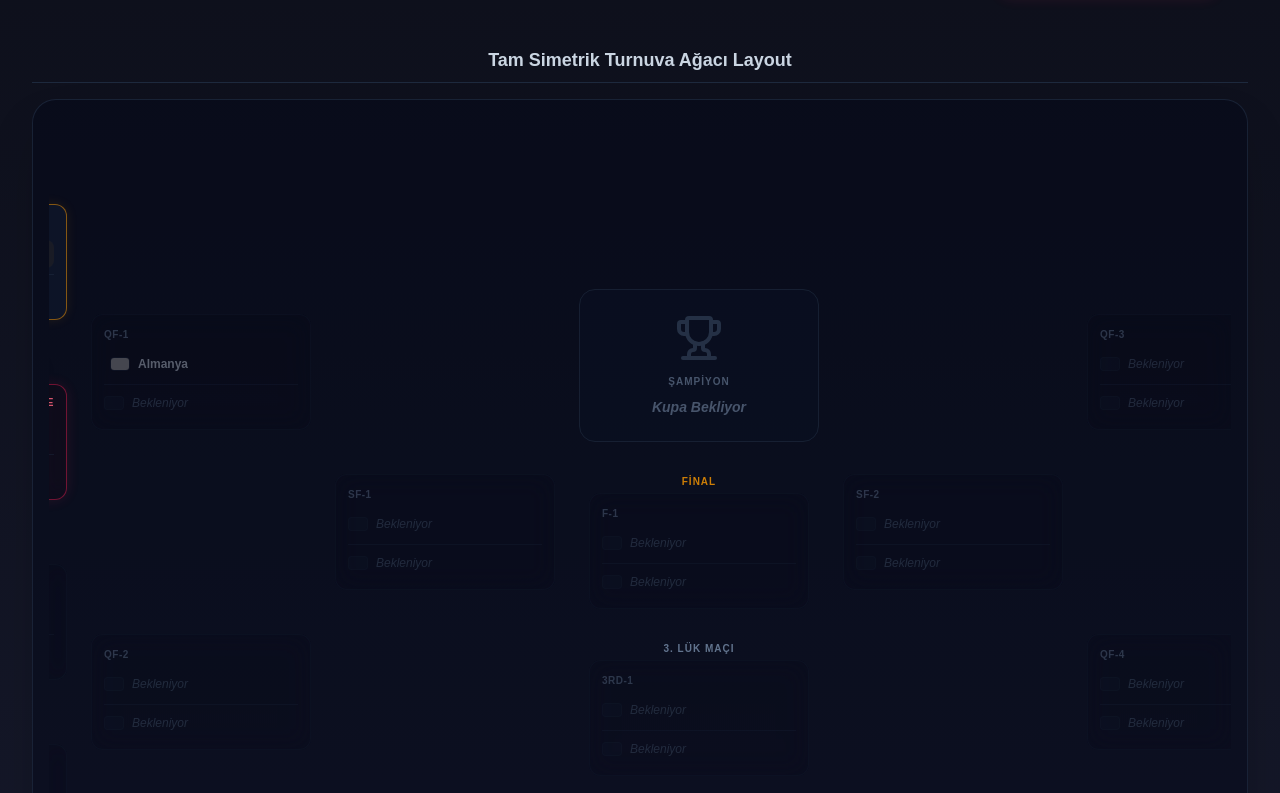
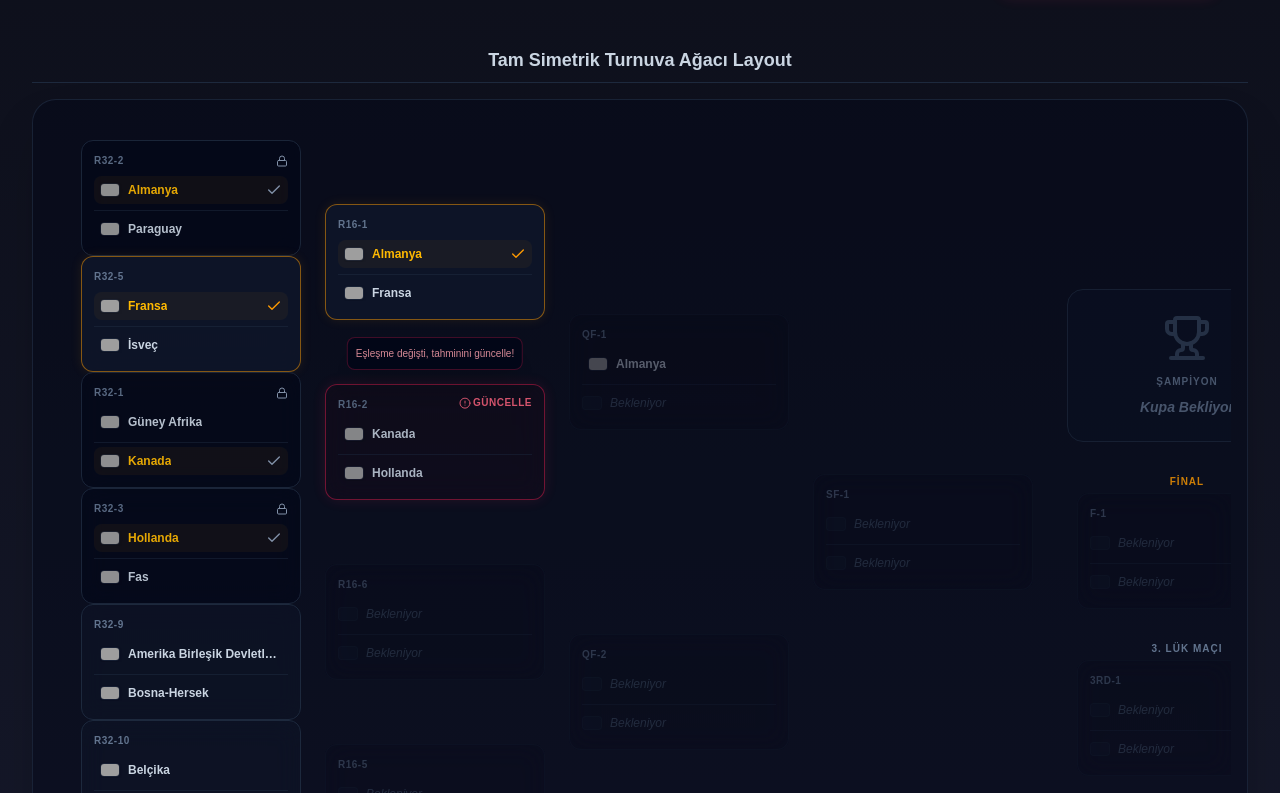
Before and after one commit to ozunekmekci/TurnuvaAgaci, a Next.js app: page /preview in a window 1280 px wide. Shown: the part 347-1140 px from the top of the page. Built offline with nearby package versions, Linux system fonts and the light colour scheme; grey boxes are pictures that could not be loaded.

Commit message:
fix: resolve bracket clipping and column compression on scroll layout

```diff
--- a/src/components/bracket-layout.tsx
+++ b/src/components/bracket-layout.tsx
@@ -51,12 +51,12 @@ export const BracketLayout: React.FC<BracketLayoutProps> = ({
     <div className="w-full flex flex-col items-center">
       {/* Scroll container for mobile/tablet */}
       <div className="w-full overflow-x-auto pb-6 scrollbar-thin scrollbar-thumb-slate-800 scrollbar-track-transparent">
-        <div className="flex flex-row items-center justify-center gap-6 min-w-[1300px] px-8 py-4">
+        <div className="flex flex-row items-center justify-start [@media(min-width:2200px)]:justify-center gap-6 min-w-max px-8 py-4">
 
           {/* LEFT SIDE BRACKET */}
-          <div className="flex flex-row gap-6 items-center">
+          <div className="flex flex-row gap-6 items-center flex-shrink-0">
             {/* R32 Left */}
-            <div id="col-left-r32" className="flex flex-col justify-between h-[800px] py-2 scroll-mt-4">
+            <div id="col-left-r32" className="flex flex-col justify-between h-[800px] py-2 scroll-mt-4 w-[220px] flex-shrink-0">
               {LEFT_R32_IDS.map((id) => (
                 <MatchCard
                   key={id}
@@ -68,7 +68,7 @@ export const BracketLayout: React.FC<BracketLayoutProps> = ({
             </div>
 
             {/* R16 Left */}
-            <div id="col-left-r16" className="flex flex-col justify-around h-[800px] py-10 scroll-mt-4">
+            <div id="col-left-r16" className="flex flex-col justify-around h-[800px] py-10 scroll-mt-4 w-[220px] flex-shrink-0">
               {LEFT_R16_IDS.map((id) => (
                 <MatchCard
                   key={id}
@@ -80,7 +80,7 @@ export const BracketLayout: React.FC<BracketLayoutProps> = ({
             </div>
 
             {/* QF Left */}
-            <div id="col-left-qf" className="flex flex-col justify-around h-[800px] py-20 scroll-mt-4">
+            <div id="col-left-qf" className="flex flex-col justify-around h-[800px] py-20 scroll-mt-4 w-[220px] flex-shrink-0">
               {LEFT_QF_IDS.map((id) => (
                 <MatchCard
                   key={id}
@@ -92,7 +92,7 @@ export const BracketLayout: React.FC<BracketLayoutProps> = ({
             </div>
 
             {/* SF Left */}
-            <div id="col-left-sf" className="flex flex-col justify-center h-[800px] scroll-mt-4">
+            <div id="col-left-sf" className="flex flex-col justify-center h-[800px] scroll-mt-4 w-[220px] flex-shrink-0">
               {LEFT_SF_IDS.map((id) => (
                 <MatchCard
                   key={id}
@@ -105,7 +105,7 @@ export const BracketLayout: React.FC<BracketLayoutProps> = ({
           </div>
 
           {/* CENTERPIECE: CHAMPION + FINAL + 3RD PLACE */}
-          <div id="col-center" className="flex flex-col items-center justify-center w-[260px] h-[800px] gap-8 scroll-mt-4">
+          <div id="col-center" className="flex flex-col items-center justify-center w-[260px] h-[800px] gap-8 scroll-mt-4 flex-shrink-0">
 
             {/* Champion Box */}
             <div
@@ -166,9 +166,9 @@ export const BracketLayout: React.FC<BracketLayoutProps> = ({
           </div>
 
           {/* RIGHT SIDE BRACKET */}
-          <div className="flex flex-row-reverse gap-6 items-center">
+          <div className="flex flex-row-reverse gap-6 items-center flex-shrink-0">
             {/* R32 Right */}
-            <div id="col-right-r32" className="flex flex-col justify-between h-[800px] py-2 scroll-mt-4">
+            <div id="col-right-r32" className="flex flex-col justify-between h-[800px] py-2 scroll-mt-4 w-[220px] flex-shrink-0">
               {RIGHT_R32_IDS.map((id) => (
                 <MatchCard
                   key={id}
@@ -180,7 +180,7 @@ export const BracketLayout: React.FC<BracketLayoutProps> = ({
             </div>
 
             {/* R16 Right */}
-            <div id="col-right-r16" className="flex flex-col justify-around h-[800px] py-10 scroll-mt-4">
+            <div id="col-right-r16" className="flex flex-col justify-around h-[800px] py-10 scroll-mt-4 w-[220px] flex-shrink-0">
               {RIGHT_R16_IDS.map((id) => (
                 <MatchCard
                   key={id}
@@ -192,7 +192,7 @@ export const BracketLayout: React.FC<BracketLayoutProps> = ({
             </div>
 
             {/* QF Right */}
-            <div id="col-right-qf" className="flex flex-col justify-around h-[800px] py-20 scroll-mt-4">
+            <div id="col-right-qf" className="flex flex-col justify-around h-[800px] py-20 scroll-mt-4 w-[220px] flex-shrink-0">
               {RIGHT_QF_IDS.map((id) => (
                 <MatchCard
                   key={id}
@@ -204,7 +204,7 @@ export const BracketLayout: React.FC<BracketLayoutProps> = ({
             </div>
 
             {/* SF Right */}
-            <div id="col-right-sf" className="flex flex-col justify-center h-[800px] scroll-mt-4">
+            <div id="col-right-sf" className="flex flex-col justify-center h-[800px] scroll-mt-4 w-[220px] flex-shrink-0">
               {RIGHT_SF_IDS.map((id) => (
                 <MatchCard
                   key={id}
```
